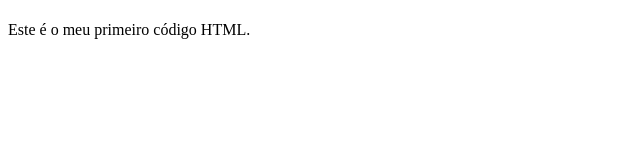
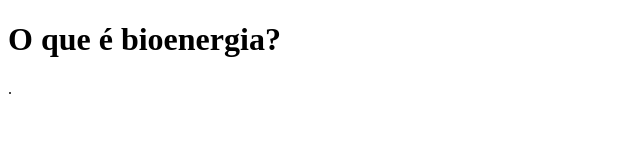
Before and after one commit to VivianGalli/agrinho26, a plain HTML site: page index.html in a window 1280 px wide. Shown: the whole page, without its empty margins (0-640 px from the left). Drawn offline with Linux system fonts and the light colour scheme.

Commit message:
inicio do projeto

```diff
--- a/index.html
+++ b/index.html
@@ -6,7 +6,7 @@
     <title>Agrinho 2026</title>
 </head>
 <body>
-    <h1></h1>
-    <p>Este é o meu primeiro código HTML.</p>
+    <h1>O que é bioenergia?</h1>
+    <p>.</p>
 </body>
 </html>
```
